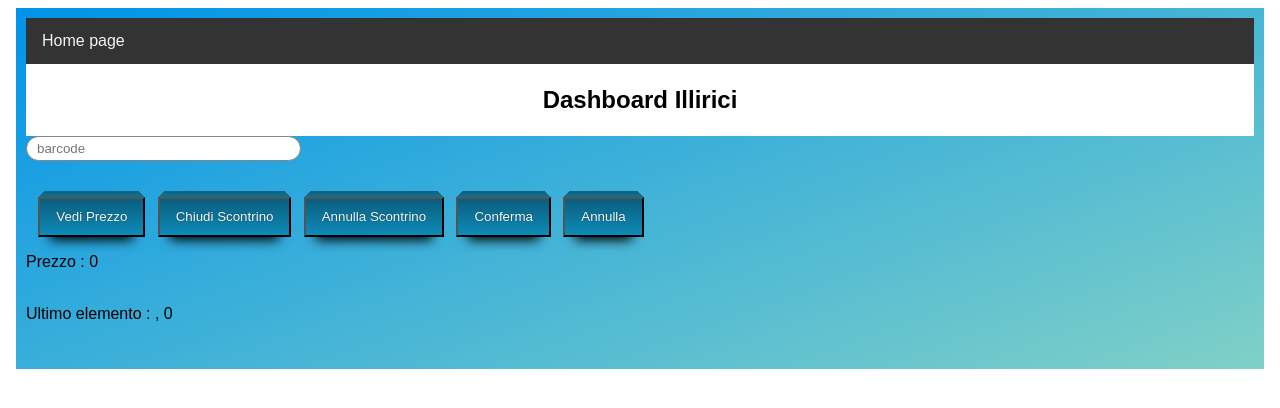
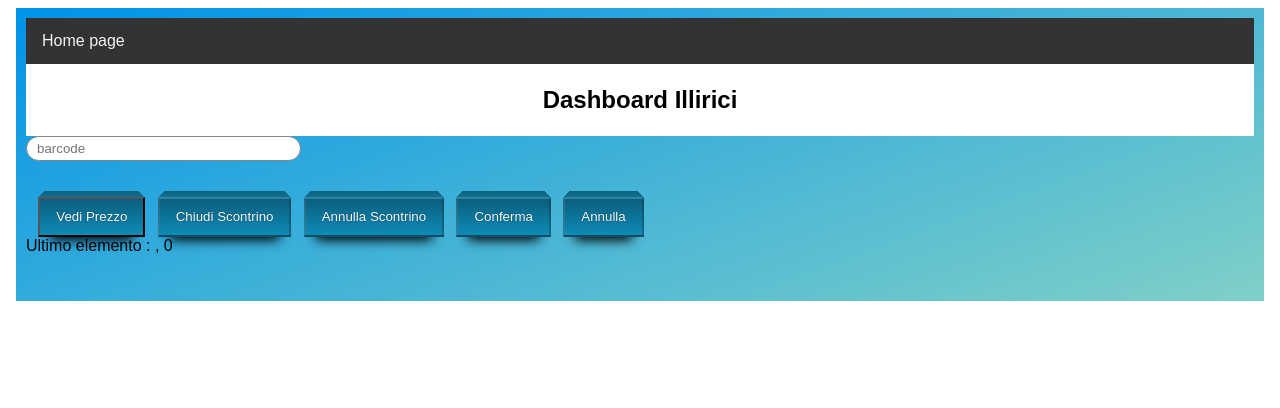
Before and after one commit to luca-lezzerini/scarsefour, an Angular app in the folder client-scarsefour/client-scarsefour/: page /app-dashboard-cassa-ill in a window 1280 px wide. Shown: the top 408 px of the page. Built offline with nearby package versions, Linux system fonts and the light colour scheme.

Commit message:
Aggiunti metodi nell'interfaccia Automabile

```diff
--- a/client-scarsefour/client-scarsefour/src/app/automa-gestione-cassa-ill/automa-ill.ts
+++ b/client-scarsefour/client-scarsefour/src/app/automa-gestione-cassa-ill/automa-ill.ts
@@ -8,7 +8,7 @@ export class AutomaCassa implements State {
         this.ui = ui;
         this.stato = new ScontrinoVuoto();
         console.log("Siamo nello stato: ", this.stato);
-        ui.entraStatoScontrinoVuoto();
+        ui.entraStatoScontrinoVuotoIniziale();
     }
 
     stato: State;
@@ -34,7 +34,7 @@ export class ScontrinoVuoto implements State {
                 a.ui.entraStatoScontrinoNonVuoto();
             } else {
                 a.stato = new ScontrinoVuoto();
-                a.ui.entraStatoScontrinoVuoto();
+                a.ui.entraStatoScontrinoVuotoQuandoVuoto();
             }
         } else {
             console.log("Evento inaspettato");
@@ -106,7 +106,7 @@ export class AnnullamentoScontrino implements State {
             a.ui.entraStatoScontrinoNonVuoto();
         } else if (e instanceof ConfermaEvent) {
             a.stato = new ScontrinoVuoto();
-            a.ui.entraStatoScontrinoVuoto();
+            a.ui.entraStatoScontrinoVuotoQuandoVuoto();
         } else {
             console.log("Evento inatteso");
         }
--- a/client-scarsefour/client-scarsefour/src/app/automa-gestione-cassa-ill/automabile-ill.ts
+++ b/client-scarsefour/client-scarsefour/src/app/automa-gestione-cassa-ill/automabile-ill.ts
@@ -1,8 +1,10 @@
 export interface AutomabileIll {
-    entraStatoScontrinoVuoto();
+    entraStatoScontrinoVuotoIniziale();
     entraStatoVediPrezzo();
     entraStatoScontrinoNonVuoto();
     entraStatoAnnullamentoScontrino();
     trovaEan();
     cancellaUltimo();
+    entraStatoScontrinoVuoto();
+    entraStatoScontrinoVuotoQuandoVuoto();
 }
--- a/client-scarsefour/client-scarsefour/src/app/dashboard-cassa-ill/dashboard-cassa-ill.component.ts
+++ b/client-scarsefour/client-scarsefour/src/app/dashboard-cassa-ill/dashboard-cassa-ill.component.ts
@@ -81,7 +81,7 @@ export class DashboardCassaIllComponent implements OnInit, AutomabileIll {
   }
 
 
-  entraStatoScontrinoVuoto() {
+  entraStatoScontrinoVuotoIniziale() {
     this.ean = true;
     this.eanE = false;
     this.vediPrezzoV = true;
@@ -91,11 +91,17 @@ export class DashboardCassaIllComponent implements OnInit, AutomabileIll {
     this.confermaV = true;
     this.annullaV = true;
     this.chiudi = true;
-    this.prezzo = true;
-    this.annullaScontrinoE = false;
-    this.confermaE = false;
-    this.annullaE = false;
-    this.chiudiE = false;
+    this.prezzo = false;
+    this.annullaScontrinoE = true;
+    this.confermaE = true;
+    this.annullaE = true;
+    this.chiudiE = true;
+  }
+  entraStatoScontrinoVuoto() {
+    throw new Error('Method not implemented.');
+  }
+  entraStatoScontrinoVuotoQuandoVuoto() {
+    throw new Error('Method not implemented.');
   }
   entraStatoVediPrezzo() {
     this.ean = true;
```
